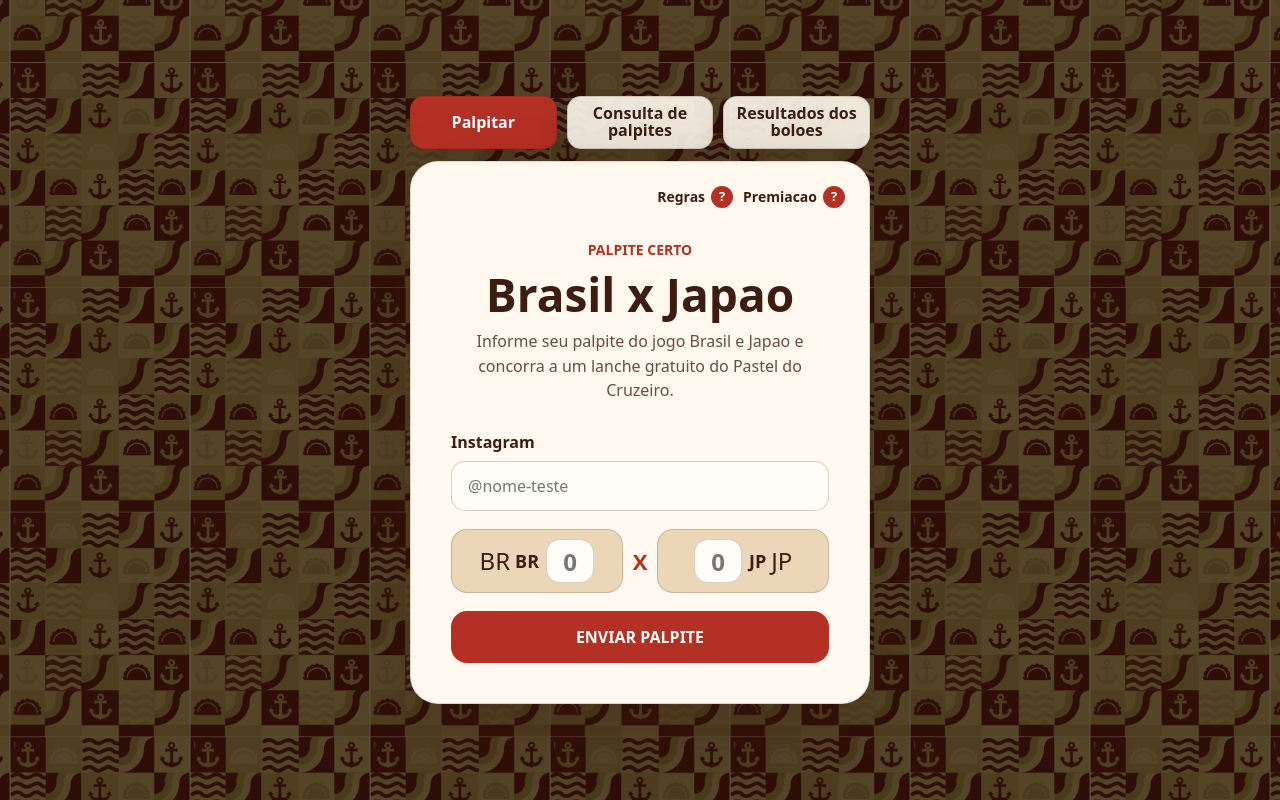
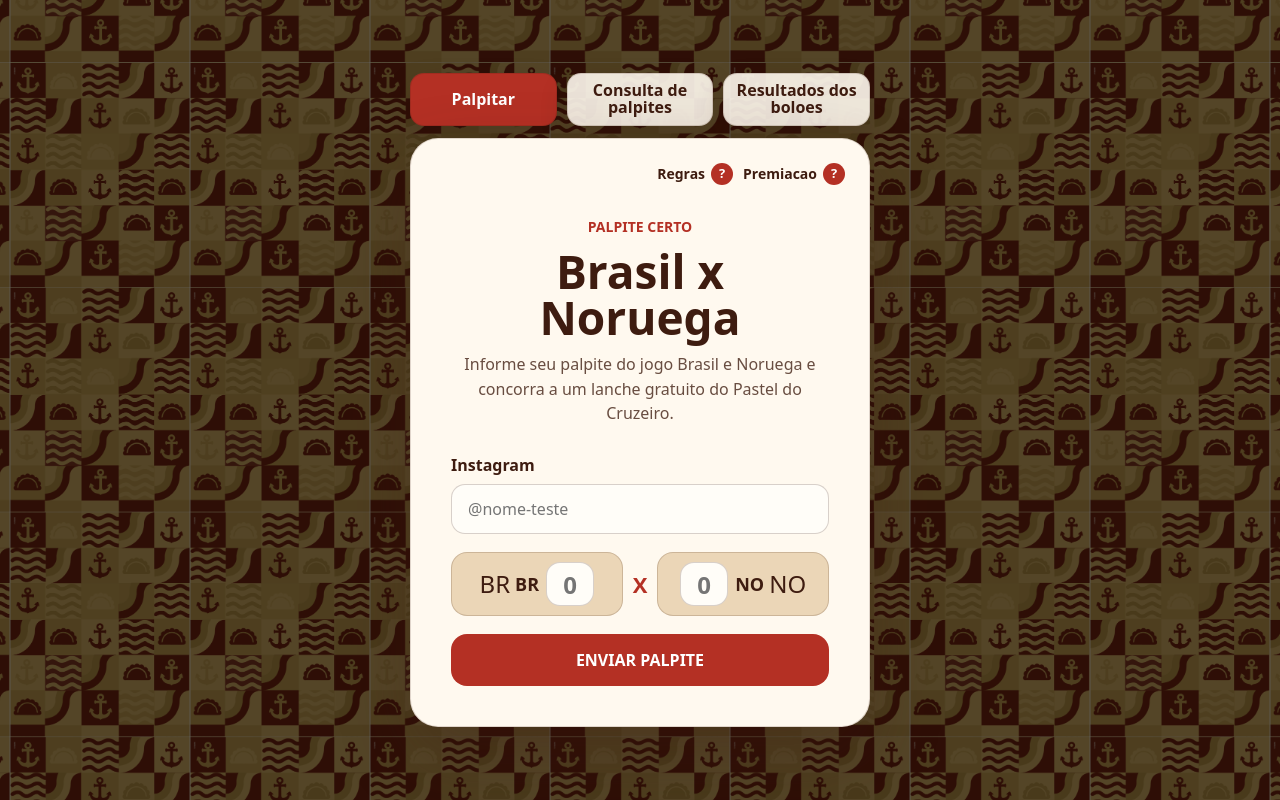
Before and after one commit to delivery-cruzeiro/cup-pool, a React (Vite) app: page / in a window 1280 px wide. Built offline with nearby package versions, Linux system fonts and the light colour scheme.

Commit message:
feat: update cup poll to Brazil Norway

```diff
--- a/src/CupPollApp.tsx
+++ b/src/CupPollApp.tsx
@@ -54,7 +54,7 @@ const initialQueryState: QueryState = {
 
 const productionAPIURL = 'https://backend-api-yynv.onrender.com';
 const defaultAPIURL = import.meta.env.PROD ? productionAPIURL : '';
-const pollClosesAt = new Date('2026-06-29T14:00:00-03:00').getTime();
+const pollClosesAt = new Date('2026-07-05T17:00:00-03:00').getTime();
 const localGuessesStorageKey = 'cup-poll-guesses';
 
 function hasPollClosed() {
@@ -175,7 +175,7 @@ export function CupPollApp() {
 	const [activeTab, setActiveTab] = useState<PollTab>('guess');
 	const [instagramHandle, setInstagramHandle] = useState('');
 	const [brScore, setBrScore] = useState('');
-	const [jpScore, setJpScore] = useState('');
+	const [noScore, setNoScore] = useState('');
 	const [submitState, setSubmitState] = useState<SubmitState>(initialSubmitState);
 	const [isSubmitting, setIsSubmitting] = useState(false);
 	const [queryInstagramHandle, setQueryInstagramHandle] = useState('');
@@ -285,6 +285,7 @@ export function CupPollApp() {
 			ht: 'Haiti',
 			jp: 'Japao',
 			mr: 'Marrocos',
+			no: 'Noruega',
 		};
 		const [homeTeam, awayTeam] = match.split('-');
 
@@ -365,7 +366,7 @@ export function CupPollApp() {
 		const payload = {
 			brScore: parseScore(brScore),
 			instagramHandle: normalizeInstagramHandle(instagramHandle).toLowerCase(),
-			jpScore: parseScore(jpScore),
+			noScore: parseScore(noScore),
 		};
 		const parsedPayload = createCupPollGuessSchema.safeParse(payload);
 
@@ -414,7 +415,7 @@ export function CupPollApp() {
 			}
 			setInstagramHandle('');
 			setBrScore('');
-			setJpScore('');
+			setNoScore('');
 		} catch {
 			setSubmitState({
 				message: 'Nao foi possivel conectar ao servidor.',
@@ -594,7 +595,7 @@ export function CupPollApp() {
 
 					<div className="poll-card__header">
 						<span className="poll-eyebrow">Palpite Certo</span>
-						<h1 id="poll-title">Brasil x Japao</h1>
+						<h1 id="poll-title">Brasil x Noruega</h1>
 						{activeTab === 'query' ? (
 							<p>Consulte o palpite cadastrado usando a tag do Instagram.</p>
 						) : activeTab === 'results' ? (
@@ -603,7 +604,7 @@ export function CupPollApp() {
 							<p>Palpites encerrados, volte depois para o proximo jogo.</p>
 						) : (
 							<p>
-								Informe seu palpite do jogo Brasil e Japao e concorra a um lanche gratuito
+								Informe seu palpite do jogo Brasil e Noruega e concorra a um lanche gratuito
 								do Pastel do Cruzeiro.
 							</p>
 						)}
@@ -653,18 +654,18 @@ export function CupPollApp() {
 								<div className="score-team score-team--away">
 									<label className="score-input">
 										<input
-											aria-label="Gols do Japao"
+											aria-label="Gols da Noruega"
 											inputMode="numeric"
 											min="0"
-											onChange={event => setJpScore(normalizeScoreInput(event.target.value))}
+											onChange={event => setNoScore(normalizeScoreInput(event.target.value))}
 											pattern="[0-9]*"
 											placeholder="0"
 											type="text"
-											value={jpScore}
+											value={noScore}
 										/>
 										<span className="score-country" aria-hidden="true">
-											<span className="score-code">JP</span>
-											<span className="score-flag">JP</span>
+											<span className="score-code">NO</span>
+											<span className="score-flag">NO</span>
 										</span>
 									</label>
 								</div>
--- a/src/cup-poll.schema.ts
+++ b/src/cup-poll.schema.ts
@@ -6,5 +6,5 @@ export const createCupPollGuessSchema = z.object({
 		.string()
 		.trim()
 		.regex(/^@[A-Za-z0-9._-]{1,30}$/, 'instagramHandle must start with @'),
-	jpScore: z.number().int().min(0).max(99),
+	noScore: z.number().int().min(0).max(99),
 });
```
Also changed, not shown: 1 other file (tests, documents, lock files or other folders).
